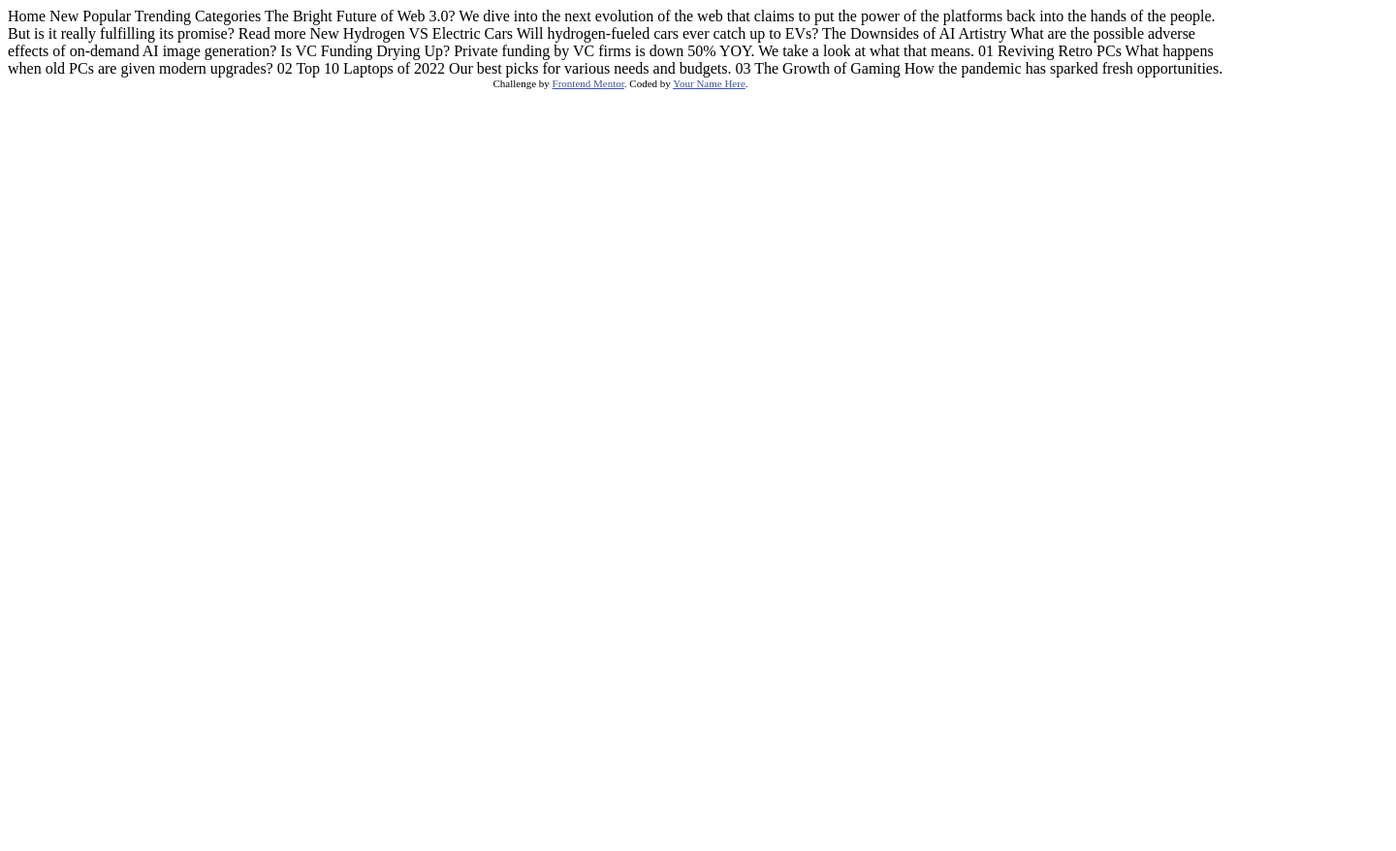
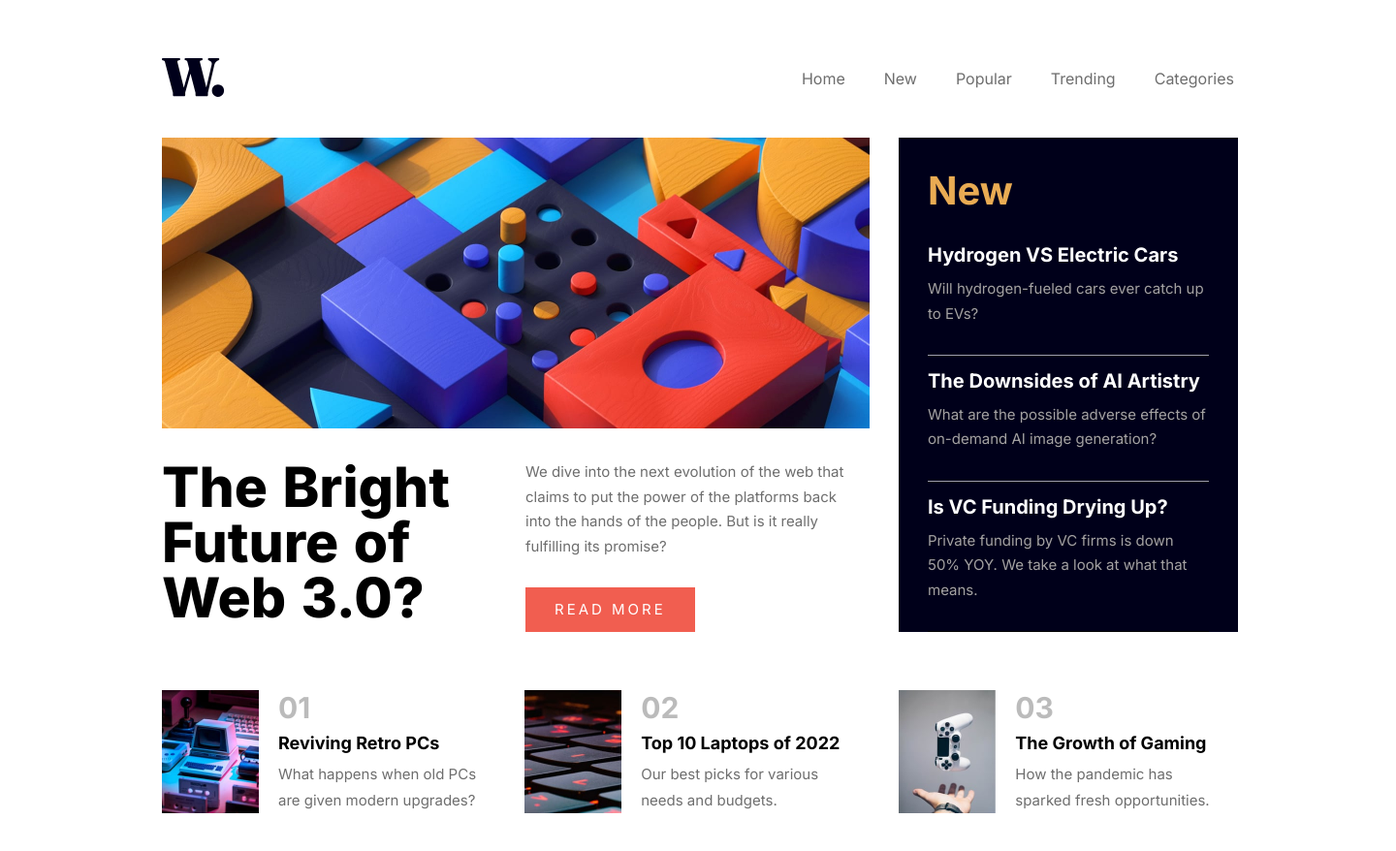
Before and after one commit to omidkeyvanara/frontendmentor-news-homepage--No5, a plain HTML site: page index.html in a window 1280 px wide. Shown: the whole page at 97% size, 1440 px wide, since content can reach past the window. Before the commit the page ends 800 px from the top, so only its background shows below. Drawn offline with Linux system fonts and the light colour scheme.

Commit message:
last commit

```diff
--- a/index.html
+++ b/index.html
@@ -1,60 +1,108 @@
 <!DOCTYPE html>
 <html lang="en">
   <head>
-  <meta charset="UTF-8">
-  <meta name="viewport" content="width=device-width, initial-scale=1.0"> <!-- displays site properly based on user's device -->
+    <meta charset="UTF-8" />
+    <meta name="viewport" content="width=device-width, initial-scale=1.0" />
 
-  <link rel="icon" type="image/png" sizes="32x32" href="./assets/images/favicon-32x32.png">
+    <link
+      rel="icon"
+      type="image/png"
+      sizes="32x32"
+      href="./assets/images/favicon-32x32.png"
+    />
+    <link rel="stylesheet" href="./style.css" />
+    <link rel="preconnect" href="https://fonts.googleapis.com" />
+    <link rel="preconnect" href="https://fonts.gstatic.com" crossorigin />
+    <link
+      href="https://fonts.googleapis.com/css2?family=Inter:wght@400;700;800&display=swap"
+      rel="stylesheet"
+    />
 
     <title>Frontend Mentor | News homepage</title>
-
-  <!-- Feel free to remove these styles or customise in your own stylesheet 👍 -->
-  <style>
-    .attribution { font-size: 11px; text-align: center; }
-    .attribution a { color: hsl(228, 45%, 44%); }
-  </style>
   </head>
   <body>
-
-  Home
-  New
-  Popular
-  Trending
-  Categories
-
-  The Bright Future of Web 3.0?
-
-  We dive into the next evolution of the web that claims to put the power of the platforms back into the hands of the people.
-  But is it really fulfilling its promise?
-
-  Read more
-
-  New
-
-  Hydrogen VS Electric Cars
-  Will hydrogen-fueled cars ever catch up to EVs?
-
-  The Downsides of AI Artistry
-  What are the possible adverse effects of on-demand AI image generation?
-
-  Is VC Funding Drying Up?
-  Private funding by VC firms is down 50% YOY. We take a look at what that means.
-
-  01
-  Reviving Retro PCs
-  What happens when old PCs are given modern upgrades?
-
-  02
-  Top 10 Laptops of 2022
-  Our best picks for various needs and budgets.
-
-  03
-  The Growth of Gaming
-  How the pandemic has sparked fresh opportunities.
-
-  <div class="attribution">
-    Challenge by <a href="https://www.frontendmentor.io?ref=challenge" target="_blank">Frontend Mentor</a>.
-    Coded by <a href="#">Your Name Here</a>.
+    <header class="header">
+      <a href="#"
+        ><img class="logo" src="./assets/images/logo.svg" alt="W. logo"
+      /></a>
+      <nav class="main-nav">
+        <ul class="main-nav-list">
+          <li><a href="#" class="main-nav-link hover">Home</a></li>
+          <li><a href="#" class="main-nav-link hover">New</a></li>
+          <li><a href="#" class="main-nav-link hover">Popular</a></li>
+          <li><a href="#" class="main-nav-link hover">Trending</a></li>
+          <li><a href="#" class="main-nav-link hover">Categories</a></li>
+        </ul>
+      </nav>
+    </header>
+    <main>
+      <section class="section-hero">
+        <div class="main-topic">
+          <img
+            class="main-topic-img"
+            src="./assets/images/image-web-3-desktop.jpg"
+            alt=""
+          />
+          <h1 class="main-topic-title">The Bright Future of Web 3.0?</h1>
+          <div class="main-topic-description p">
+            <p
+              >We dive into the next evolution of the web that claims to put the
+              power of the platforms back into the hands of the people. But is
+              it really fulfilling its promise?</p
+            >
+            <a class="main-topic-button hover" href="#">Read more</a></div
+          >
         </div>
+        <div class="new-box">
+          <h1 class="new-box-word">New</h1>
+          <div class="news-box">
+            <div class="news">
+              <a href="#" class="new-box-title hover"><h3>Hydrogen VS Electric Cars </h3></a>
+              <p class="p"> Will hydrogen-fueled cars ever catch up to EVs? </p>
+            </div>
+            <div class="news">
+              <a href="#" class="new-box-title hover"><h3>The Downsides of AI Artistry </h3></a>
+              <p class="p">
+                What are the possible adverse effects of on-demand AI image
+                generation?
+              </p>
+            </div>
+            <div class="news news-3">
+              <a href="#" class="new-box-title hover"><h3>Is VC Funding Drying Up? </h3></a>
+              <p class="p">
+                Private funding by VC firms is down 50% YOY. We take a look at
+                what that means.
+              </p>
+            </div>
+          </div>
+        </div>
+      </section>
+    </main>
+    <section class="footer">
+      <div class="footer-topic">
+          <img src="./assets/images/image-retro-pcs.jpg" alt="an old PC" />
+          <div class="footer-text-box">
+            <h1>01</h1>
+           <a class="footer-articles hover" href="#"><h3>Reviving Retro PCs</h3></a>
+            <p class="p">What happens when old PCs are given modern upgrades?</p>
+          </div>
+        </div>
+        <div class="footer-topic">
+          <img src="./assets/images/image-top-laptops.jpg" alt="keyborad buttons" />
+          <div class="footer-text-box">
+            <h1>02</h1>
+           <a class="footer-articles hover" href="#"><h3>Top 10 Laptops of 2022</h3></a>
+            <p class="p">Our best picks for various needs and budgets.</p>
+          </div>
+        </div>
+        <div class="footer-topic topic-3">
+          <img src="./assets/images/image-gaming-growth.jpg" alt="a PS5 contoroler and a hand" />
+          <div class="footer-text-box">
+            <h1>03</h1>
+           <a class="footer-articles hover" href="#"><h3>The Growth of Gaming</h3></a>
+            <p class="p">How the pandemic has sparked fresh opportunities.</p>
+          </div>
+        </div>
+    </section>
   </body>
 </html>
--- /dev/null
+++ b/style.css
@@ -0,0 +1,220 @@
+* {
+    margin: 0;
+    padding: 0;
+    box-sizing: border-box;
+  }
+
+  html {
+    font-size: 62.5%;
+    font-family: 'Inter', sans-serif;
+    width: 144rem;
+  }
+
+  body {
+    margin: 6rem 16.7rem;
+
+  }
+
+
+  /* ***************** GENERAL CLASSES ***************** */
+
+
+  .p {
+    font-size: 1.5rem;
+    color: hsl(0, 0%, 43%);
+  }
+
+
+  .hover:link,
+  .hover:visited{
+    text-decoration: none;
+    transition: all 0.3s;
+  }
+
+
+
+  /* ***************** HEADER ***************** */
+  .header {
+    display: flex;
+    justify-content: space-between;
+    align-items: center;
+    margin-bottom: 4rem;
+  }
+
+
+  .main-nav-list {
+    display: flex;
+    gap: 4rem;
+    list-style: none;
+  }
+
+  .main-nav-link:link,
+  .main-nav-link:visited {
+    font-size: 1.6rem;
+    color: hsl(0, 0%, 43%);
+  }
+
+  .main-nav-link:hover,
+  .main-nav-link:active{
+    color: hsl(5, 85%, 63%);
+  }
+
+  /* ***************** HERO ***************** */
+
+  .section-hero {
+    display: grid;
+    grid-template-columns: 2fr 1fr;
+    grid-gap: 3rem;
+  }
+
+
+  .main-topic {
+    display: grid;
+    width: 73rem;
+    grid-template-columns: 1fr 1fr;
+    padding-bottom: 6rem;
+  }
+
+  .main-topic-img {
+    width: 73rem;
+    grid-column: 1 / span 2;
+  }
+
+  .main-topic-title {
+    margin-top: 3.2rem;
+    padding-right: 6rem;
+    font-size: 5.7rem;
+    word-spacing: 0.3rem;
+    line-height: 1;
+    font-weight: 800;
+  }
+
+  .main-topic-description {
+    margin-top: 3.2rem;
+    line-height: 1.7;
+    padding-right: 2rem;
+    margin-left: 1rem;
+  }
+
+  .main-topic-button:link,
+  .main-topic-button:visited {
+    display: inline-block;
+    text-transform: uppercase;
+    padding: 1rem 3rem;
+    color: #fff;
+    margin-top: 3rem;
+    letter-spacing: 0.3rem;
+    background-color: hsl(5, 85%, 63%);
+  }
+
+  .main-topic-button:hover,
+  .main-topic-button:active{
+    background-color: black;
+  }
+
+  /* ***************** NEW BOX ***************** */
+
+  .new-box {
+
+    display: flex;
+    flex-direction: column;
+    width: 35rem;
+    height: 51rem;
+    background-color: hsl(240, 100%, 5%);
+  }
+
+  .new-box-word {
+    font-size: 4rem;
+    color: hsl(35, 77%, 62%);
+    margin: 3rem;
+  }
+
+  .news-box {
+    display: flex;
+    gap: 1px solid hsla(0, 0%, 100%, 0.623);
+    flex-direction: column;
+    justify-content: space-between;
+    padding: 0 3rem;
+    flex-grow: 1;
+  }
+
+  .news h3 {
+    font-size: 2rem;
+    margin-bottom:1rem;
+  }
+
+  .new-box-title:link,
+  .new-box-title:visited{
+    color: #ffffff;
+  }
+
+  .new-box-title:hover,
+  .new-box-title:active{
+    color: hsl(35, 77%, 62%);
+
+  }
+  .news p {
+    color: hsl(0, 1%, 64%);
+    line-height: 1.7;
+    padding: 0 0 3rem 0;
+    border-bottom: 1px solid hsla(0, 0%, 100%, 0.623);
+  }
+
+  .news-3 p {
+    border-bottom: 1px solid rgb(0, 0, 0);
+
+  }
+
+  /* ***************** FOOTER ***************** */
+
+  .footer {
+    display: flex;
+    gap: 2rem;
+    flex-shrink: 1;
+  }
+
+  .footer-topic{
+    display: flex;
+    flex-basis: 50rem;
+    gap: 2rem;
+  }
+
+  .footer-topic img{
+    width: 10rem;
+  }
+
+  .footer-text-box{
+    display: flex;
+    flex-direction: column;
+    justify-content: space-between;
+
+  }
+
+  .footer-topic h1{
+    color: hsla(0, 0%, 43%, 0.466);
+    font-size: 3rem;
+  }
+
+  .footer-topic h3{
+    font-size: 1.8rem;
+  }
+
+  .footer-articles:link,
+  .footer-articles:visited{
+    color: black;
+  }
+
+  .footer-articles:hover,
+  .footer-articles:active{
+    color:hsl(5, 85%, 63%) ;
+  }
+
+
+  .footer-topic p{
+    line-height: 1.8;
+    padding-right: 1rem;
+  }
+
+  .topic-3{
+    padding-left: 1.2rem;
+  }
```
Lines whose indentation alone changed are shown as unchanged.
